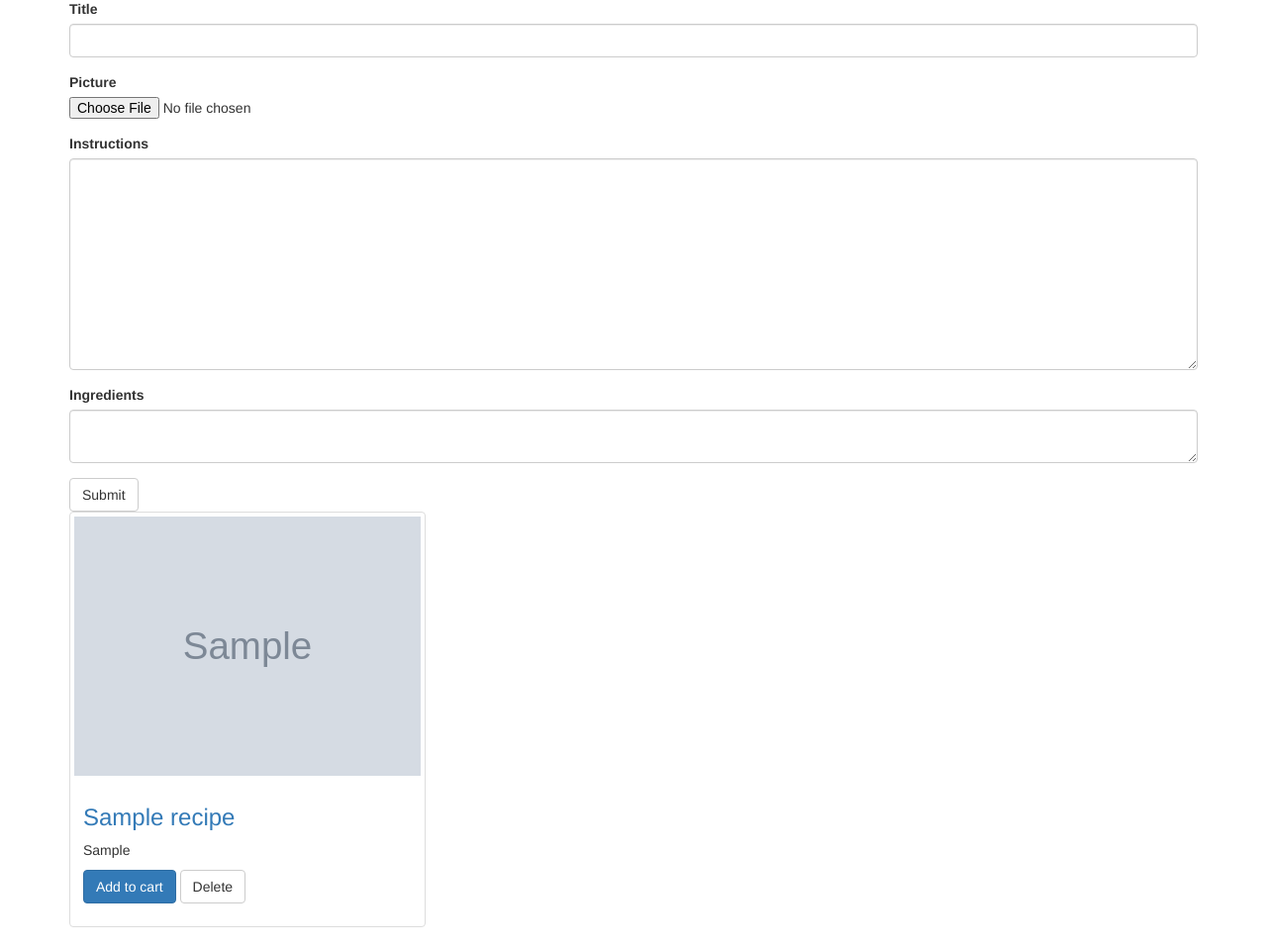
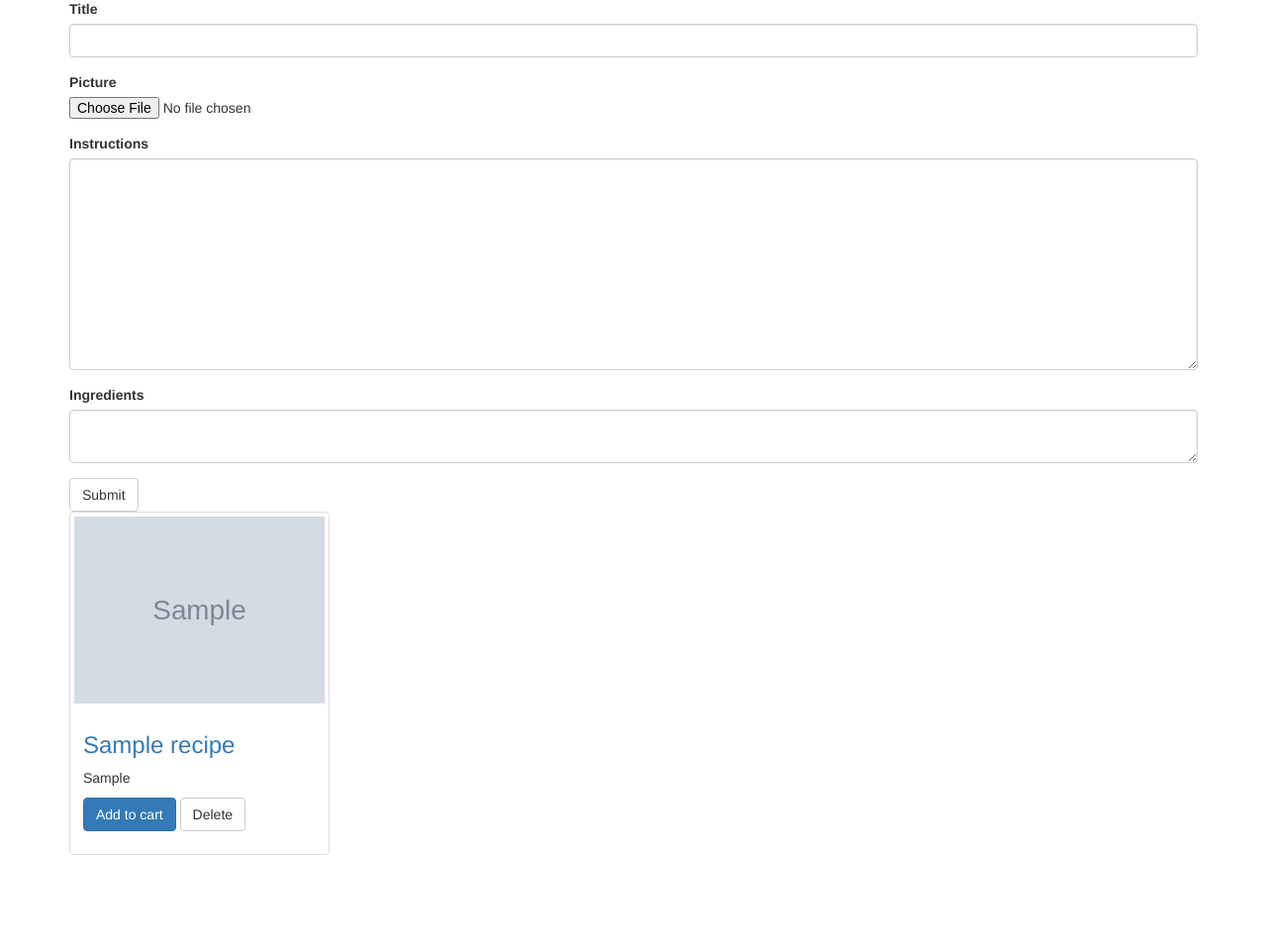
Before and after one commit to benawad/django_menu_monkey, a Django app: page /recipes/ in a window 1280 px wide. Shown: the part 143-1100 px from the top of the page at 99% size. After the commit the page ends 1007 px from the top, so only its background shows below. Run offline with Django 3.2, Linux system fonts and the light colour scheme; tables that the repository leaves empty hold one stand-in row (values such as "Sample post"); grey boxes marked "Sample" are stand-in pictures; some libraries are stand-ins or nearby versions.

Commit message:
Better layout

```diff
--- a/templates/recipes/recipe.html
+++ b/templates/recipes/recipe.html
@@ -2,7 +2,7 @@
 
 <div class="row">
     {% for recipe in recipes %}
-      <div class="col-sm-6 col-md-4">
+      <div class="col-md-3">
             <div class="thumbnail">
                 {% if recipe.picture %}
                     <a href="{% url 'show' recipe.id %}">
```
